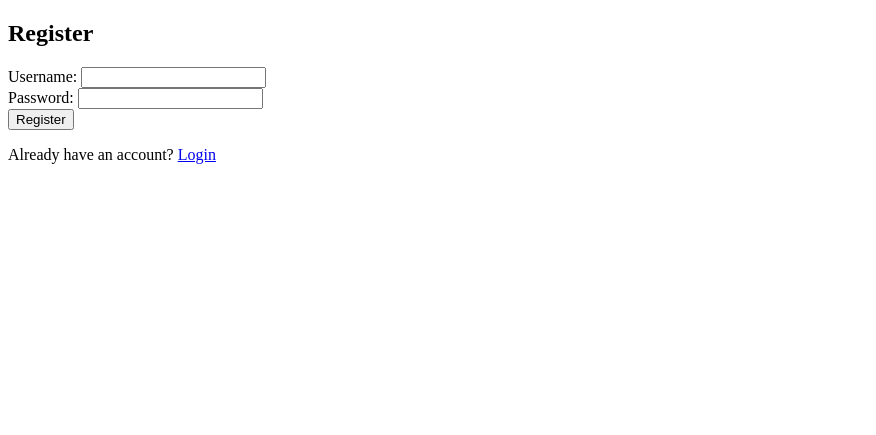
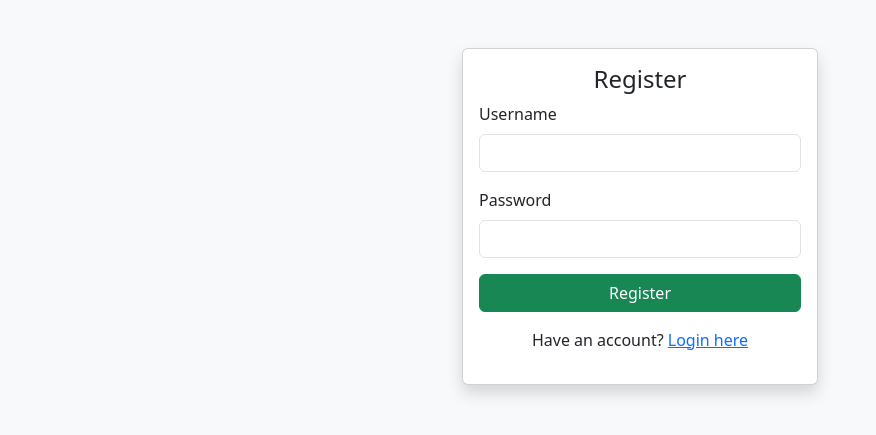
Before and after one commit to saurabhkoshta18/esp32-log-app, a FastAPI app: page /register in a window 1280 px wide. Shown: the top 435 px of the page, without its empty margins (0-876 px from the left). Run offline with FastAPI, Linux system fonts and the light colour scheme.

Commit message:
Update register.html

```diff
--- a/frontend/templates/register.html
+++ b/frontend/templates/register.html
@@ -1,14 +1,34 @@
-
 <!DOCTYPE html>
 <html>
-<head><title>Register</title></head>
-<body>
-    <h2>Register</h2>
-    <form method="post" action="/register">
-        Username: <input type="text" name="username" required><br>
-        Password: <input type="password" name="password" required><br>
-        <button type="submit">Register</button>
-    </form>
-    <p>Already have an account? <a href="/">Login</a></p>
+<head>
+    <title>Register</title>
+    <link href="https://cdn.jsdelivr.net/npm/bootstrap@5.3.0/dist/css/bootstrap.min.css" rel="stylesheet">
+</head>
+<body class="bg-light">
+    <div class="container mt-5">
+        <div class="row justify-content-center">
+            <div class="col-md-4">
+                <div class="card shadow">
+                    <div class="card-body">
+                        <h4 class="card-title text-center">Register</h4>
+                        <form method="post" action="/register">
+                            <div class="mb-3">
+                                <label class="form-label">Username</label>
+                                <input type="text" name="username" class="form-control" required>
+                            </div>
+                            <div class="mb-3">
+                                <label class="form-label">Password</label>
+                                <input type="password" name="password" class="form-control" required>
+                            </div>
+                            <div class="d-grid">
+                                <button class="btn btn-success">Register</button>
+                            </div>
+                        </form>
+                        <p class="mt-3 text-center">Have an account? <a href="/">Login here</a></p>
+                    </div>
+                </div>
+            </div>
+        </div>
+    </div>
 </body>
 </html>
```
